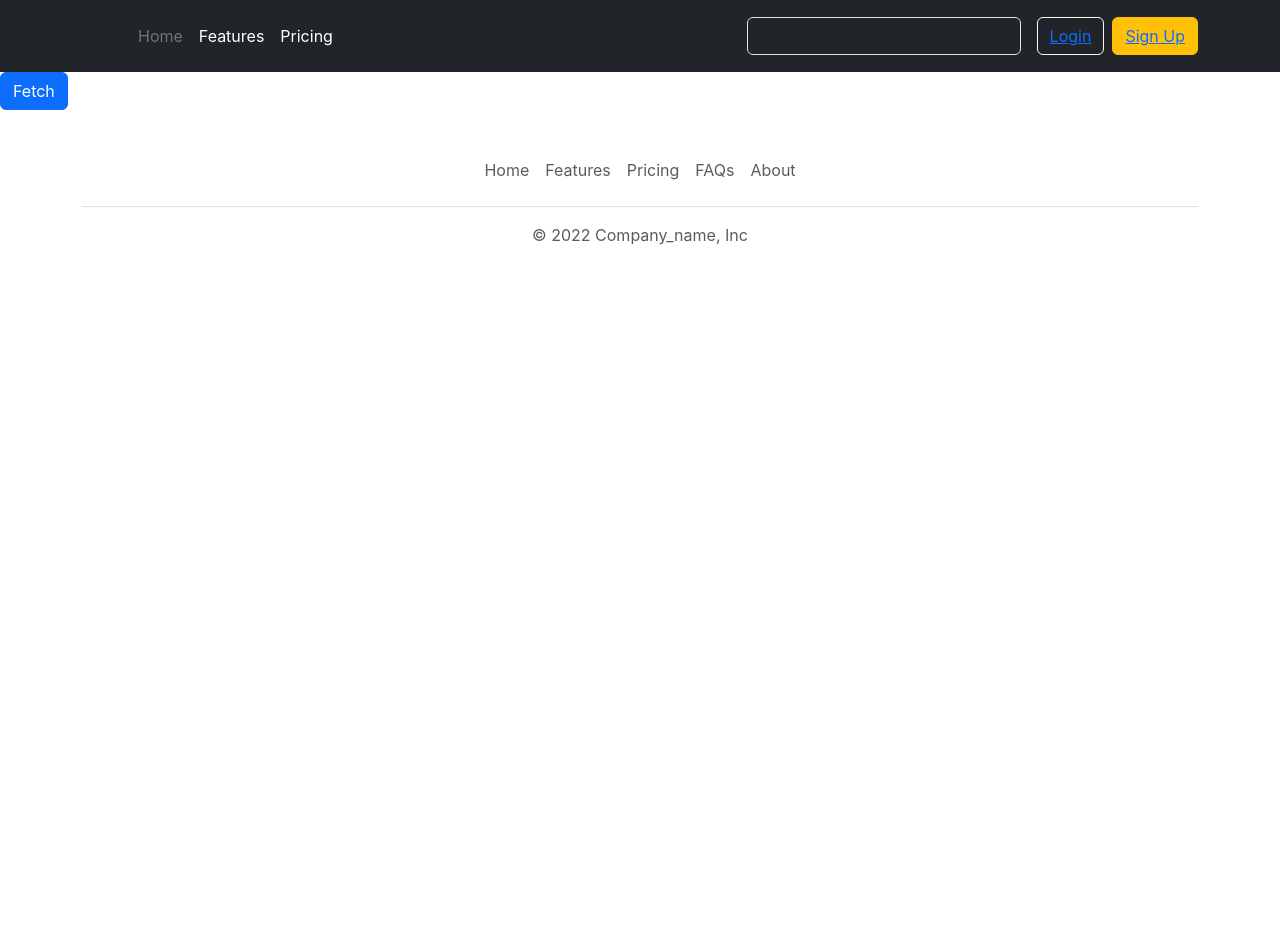
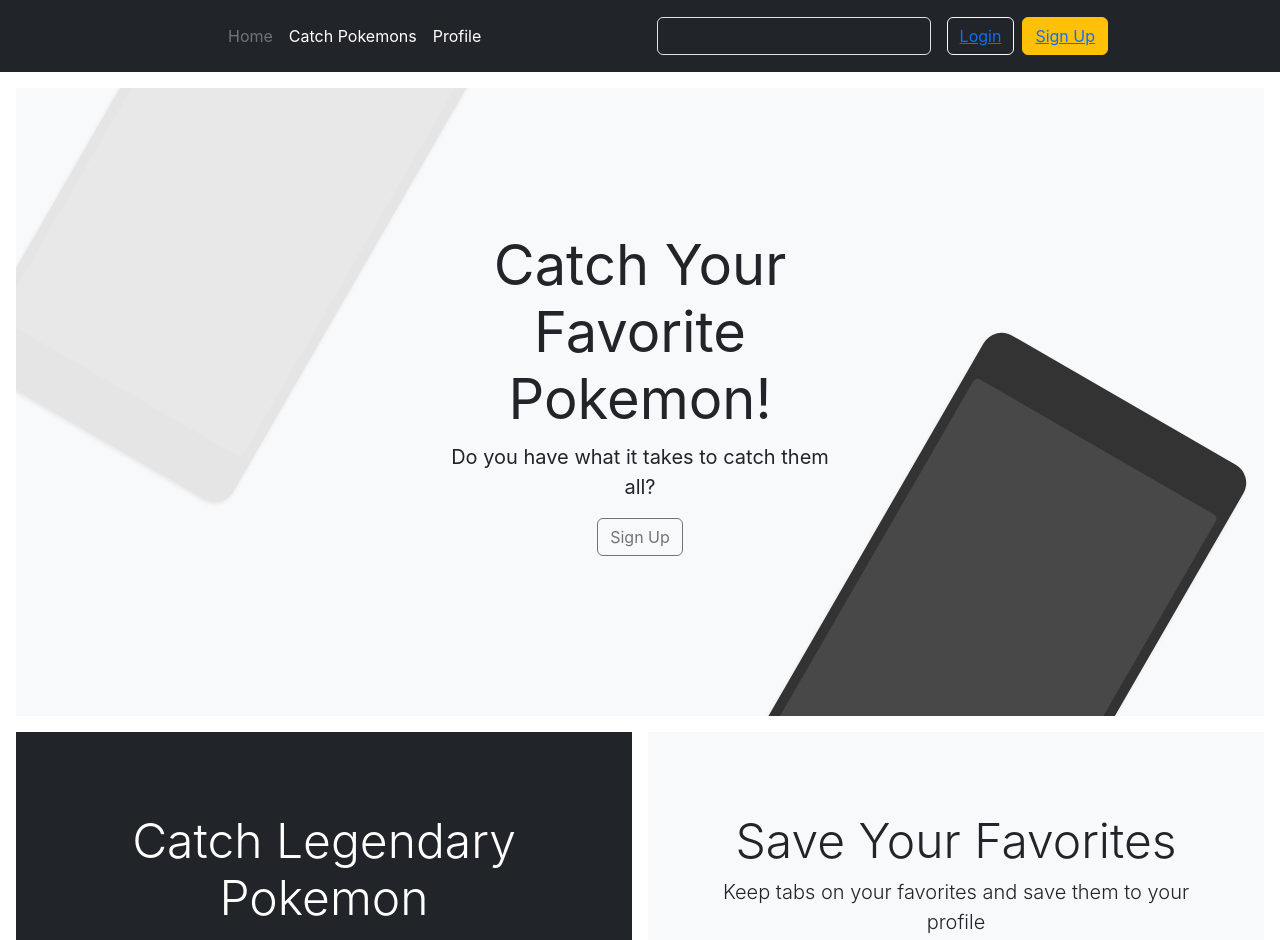
Before and after one commit to MarioGranados/pokeapp-frontend, a React (Create React App) app: page / in a window 1280 px wide. Shown: the top 940 px of the page. Before the commit the page ends 800 px from the top, so only its background shows below. Built offline with nearby package versions, Linux system fonts and the light colour scheme.

Commit message:
more stuff

```diff
--- a/src/App.js
+++ b/src/App.js
@@ -8,6 +8,8 @@
 import SignUp from "./Pages/SignUp";
 import Home from "./Pages/Home";
 import Footer from "./Components/Footer";
+import Profile from "./Pages/Profile";
+import Game from './Pages/Game'
 function App() {
   return (
     <>
@@ -17,7 +19,8 @@
         <Routes>
           <Route path="/login" element={<UserLogin />} />
           <Route path='/' element={<Home/>}/>
-
+          <Route path='/adventure' element={<Game/>} />
+          <Route path='/profile' element={<Profile/>}/>
           <Route path="/SignUp" element={<SignUp />} />
         </Routes>
         <Footer/>
--- a/src/Components/Navbar.jsx
+++ b/src/Components/Navbar.jsx
@@ -25,13 +25,13 @@
                 </Link>
               </li>
               <li>
-                <Link to="/" className="nav-link px-2 text-white">
-                  Features
+                <Link to="/adventure" className="nav-link px-2 text-white">
+                  Catch Pokemons
                 </Link>
               </li>
               <li>
-                <Link to="/" className="nav-link px-2 text-white">
-                  Pricing
+                <Link to="/profile" className="nav-link px-2 text-white">
+                  Profile
                 </Link>
               </li>
             </ul>
--- a/src/Components/PokemonGenerator.jsx
+++ b/src/Components/PokemonGenerator.jsx
@@ -11,25 +11,21 @@
     favorite: false,
     user_id: 1,
   });
-  const [click, setClick] = useState(false);
-
   async function apiFetchRequest() {
     let randomNumber = Math.floor(Math.random() * 100);
     const results = await axios.get(POKEMON_API + randomNumber.toString());
     const json = results.data;
     setData({ api: json });
+    console.log(json);
     setPokemon({
       pokedexNumber: json.id,
       pokemonName: json.name,
-      user: 1,
+      favorite: false,
     });
   }
-
   const handleClick = () => {
-    apiFetchRequest()
-
+    apiFetchRequest();
   };
-
   const handleCatch = (e) => {
     e.preventDefault();
     //add pokemon id to database
@@ -37,21 +33,27 @@
     catchPokemon(pokemon);
   };
   return (
-    <>
+    <div className="container mt-5">
       {data === null ? (
+        <div className="justify-content-center d-flex">
           <button className="btn btn-primary" onClick={handleClick}>
-          Fetch
+            Catch!
           </button>
+        </div>
       ) : (
-        <div className="card" style={{ width: "18rem" }}>
+        <div className="justify-content-center d-flex">
+          <div className="card" style={{ width: "22rem" }}>
             <img
               src={`https://raw.githubusercontent.com/PokeAPI/sprites/master/sprites/pokemon/${data.api.id}.png`}
               className="card-img-top"
               alt={"sprite image of " + data.api.name}
             />
             <div className="card-body">
-            <h5 className="card-title">{data.api.name}</h5>
-            <p className="card-text">{data.api.description}</p>
+              <h5 className="card-title text-center mb-4">
+                {data.api.flavor_text_entries[0].flavor_text}
+              </h5>
+              <p className="card-text">{data.api.name}</p>
+              <div className="d-flex justify-content-around">
                 <button className="btn btn-danger" onClick={handleClick}>
                   Run
                 </button>
@@ -60,8 +62,10 @@
                 </button>
               </div>
             </div>
+          </div>
+        </div>
       )}
-    </>
+    </div>
   );
 };
 export default PokemonGenerator;
--- /dev/null
+++ b/src/Pages/Game.jsx
@@ -0,0 +1,11 @@
+import PokemonGenerator from "../Components/PokemonGenerator";
+
+const Game = () => {
+    return(
+        <>
+        <PokemonGenerator/>
+        </>
+    );
+
+}
+export default Game;
--- /dev/null
+++ b/src/Pages/Home.css
@@ -0,0 +1,69 @@
+.container {
+    max-width: 960px;
+  }
+
+  /*
+   * Custom translucent site header
+   */
+
+  .site-header {
+    background-color: rgba(0, 0, 0, .85);
+    -webkit-backdrop-filter: saturate(180%) blur(20px);
+    backdrop-filter: saturate(180%) blur(20px);
+  }
+  .site-header a {
+    color: #8e8e8e;
+    transition: color .15s ease-in-out;
+  }
+  .site-header a:hover {
+    color: #fff;
+    text-decoration: none;
+  }
+
+  /*
+   * Dummy devices (replace them with your own or something else entirely!)
+   */
+
+  .product-device {
+    position: absolute;
+    right: 10%;
+    bottom: -30%;
+    width: 300px;
+    height: 540px;
+    background-color: #333;
+    border-radius: 21px;
+    transform: rotate(30deg);
+  }
+
+  .product-device::before {
+    position: absolute;
+    top: 10%;
+    right: 10px;
+    bottom: 10%;
+    left: 10px;
+    content: "";
+    background-color: rgba(255, 255, 255, .1);
+    border-radius: 5px;
+  }
+
+  .product-device-2 {
+    top: -25%;
+    right: auto;
+    bottom: 0;
+    left: 5%;
+    background-color: #e5e5e5;
+  }
+
+
+  /*
+   * Extra utilities
+   */
+
+  .flex-equal > * {
+    flex: 1;
+  }
+  @media (min-width: 768px) {
+    .flex-md-equal > * {
+      flex: 1;
+    }
+  }
--- a/src/Pages/Home.jsx
+++ b/src/Pages/Home.jsx
@@ -1,12 +1,49 @@
-import PokemonGenerator from "../Components/PokemonGenerator";
+import "./Home.css";
+import {Link} from 'react-router-dom'
+const Home = () => {
+  const style = {
+    width: "80%",
+    height: "300px",
+    borderRadius: "21px 21px 0 0",
+  };
+  return (
+    <>
+      <main>
+        <div class="position-relative overflow-hidden p-3 p-md-5 m-md-3 text-center bg-light">
+          <div class="col-md-5 p-lg-5 mx-auto my-5">
+            <h1 class="display-4 fw-normal">Catch Your Favorite Pokemon!</h1>
+            <p class="lead fw-normal">
+              Do you have what it takes to catch them all?
+            </p>
+            <Link to="signup">
+              <p class="btn btn-outline-secondary" href="#">
+                Sign Up
+              </p>
+            </Link>
+          </div>
+          <div class="product-device shadow-sm d-none d-md-block"></div>
+          <div class="product-device product-device-2 shadow-sm d-none d-md-block"></div>
+        </div>
 
-const Home = () => {
-    return(
-        <>
-        <PokemonGenerator/>
-        </>
-    )
-
-}
+        <div class="d-md-flex flex-md-equal w-100 my-md-3 ps-md-3">
+          <div class="text-bg-dark me-md-3 pt-3 px-3 pt-md-5 px-md-5 text-center overflow-hidden">
+            <div class="my-3 py-3">
+              <h2 class="display-5">Catch Legendary Pokemon</h2>
+              <p class="lead">Feeling lucky enough to catch a legendary pokemon?</p>
+            </div>
+            <div class="bg-light shadow-sm mx-auto" style={style}></div>
+          </div>
+          <div class="bg-light me-md-3 pt-3 px-3 pt-md-5 px-md-5 text-center overflow-hidden">
+            <div class="my-3 p-3">
+              <h2 class="display-5">Save Your Favorites</h2>
+              <p class="lead">Keep tabs on your favorites and save them to your profile</p>
+            </div>
+            <div class="bg-dark shadow-sm mx-auto" style={style}></div>
+          </div>
+        </div>
+      </main>
+    </>
+  );
+};
 
 export default Home;
--- /dev/null
+++ b/src/Pages/Profile.jsx
@@ -0,0 +1,85 @@
+
+const Profile = () => {
+    const cardStyle = {
+        width: '10rem',
+        padding: '5px',
+    }
+  return (
+    <>
+      <div className="container">
+        <div className="row my-5">
+          <div className="d-flex justify-content-around">
+            <div className="card" style={cardStyle}>
+              <img src="..." class="card-img-top" alt="..." />
+              <h5 className="text-center">Pokemon Name</h5>
+              <p className="card-text">Lorem ipsum dolor sit amet, consectetur adipisicing elit. Asperiores, veniam.</p>
+            </div>
+            <div className="card" style={cardStyle}>
+              <img src="..." class="card-img-top" alt="..." />
+              <h5 className="text-center">Pokemon Name</h5>
+              <p className="card-text">Lorem ipsum dolor sit amet, consectetur adipisicing elit. Asperiores, veniam.</p>
+
+            </div>
+            <div className="card" style={cardStyle}>
+              <img src="..." class="card-img-top" alt="..." />
+              <h5 className="text-center">Pokemon Name</h5>
+              <p className="card-text">Lorem ipsum dolor sit amet, consectetur adipisicing elit. Asperiores, veniam.</p>
+
+            </div>
+            <div className="card" style={cardStyle}>
+              <img src="..." class="card-img-top" alt="..." />
+              <h5 className="text-center">Pokemon Name</h5>
+              <p className="card-text">Lorem ipsum dolor sit amet, consectetur adipisicing elit. Asperiores, veniam.</p>
+
+            </div>
+            <div className="card" style={cardStyle}>
+              <img src="..." class="card-img-top" alt="..." />
+              <h5 className="text-center">Pokemon Name</h5>
+              <p className="card-text">Lorem ipsum dolor sit amet, consectetur adipisicing elit. Asperiores, veniam.</p>
+
+            </div>
+          </div>
+        </div>
+        <div className="row">
+          <div className="col-3">
+            <div className="h-100 bg-light card">
+              <div className="card-body">
+                <h3 className="card-title">Trainer Fname</h3>
+                <p className="card-text">
+                  Lorem ipsum dolor sit amet consectetur adipisicing elit.
+                  Officia, cum maiores numquam aspernatur explicabo provident,
+                  ducimus nisi hic illo autem eos iusto dolor accusantium
+                  suscipit quis voluptates. Error, ab impedit. Ea laborum et
+                  asperiores quis hic vero odit consequatur possimus obcaecati
+                  facilis illo atque, iusto exercitationem aperiam saepe placeat
+                  quos doloribus beatae magnam minus assumenda eum? Non velit
+                  facere assumenda!
+                </p>
+              </div>
+            </div>
+          </div>
+          <div className="col-5">
+            <div className="container">
+              <div className="card">
+                <div className="card-body">
+                  <div className="card-title">Lorem ipsum dolor sit amet.</div>
+                </div>
+              </div>
+            </div>
+            <div className="container">
+              <div className="card">
+                <div className="card-body">
+                  Lorem ipsum dolor sit amet consectetur adipisicing elit.
+                  Consequatur maxime amet ullam quaerat? Sapiente minus optio
+                  vel debitis laudantium quas, adipisci veritatis similique
+                  blanditiis, maiores officiis tempora distinctio rerum. Maxime?
+                </div>
+              </div>
+            </div>
+          </div>
+        </div>
+      </div>
+    </>
+  );
+};
+export default Profile;
--- a/src/Services/UserServices.js
+++ b/src/Services/UserServices.js
@@ -1,14 +1,14 @@
 import { USERS_URL } from "./Config"
 import axios from 'axios'
 
-
+//GET
 export const createUser = (user) => {
     axios.post(USERS_URL, user)
     .then(res => console.log(res));
 }
 
 export const getUser = (id) => {
-    axios.get(USERS_URL + id);
+    axios.get(USERS_URL + `/${id}`);
 }
 
 export const getUserLogin = (user, pass) => {
@@ -22,7 +22,6 @@
 }
 
 
-
 export const getAllUsers = () => {
     axios.get(USERS_URL)
     .then(res => console.log(res.data))
```
Lines whose indentation alone changed are shown as unchanged.
